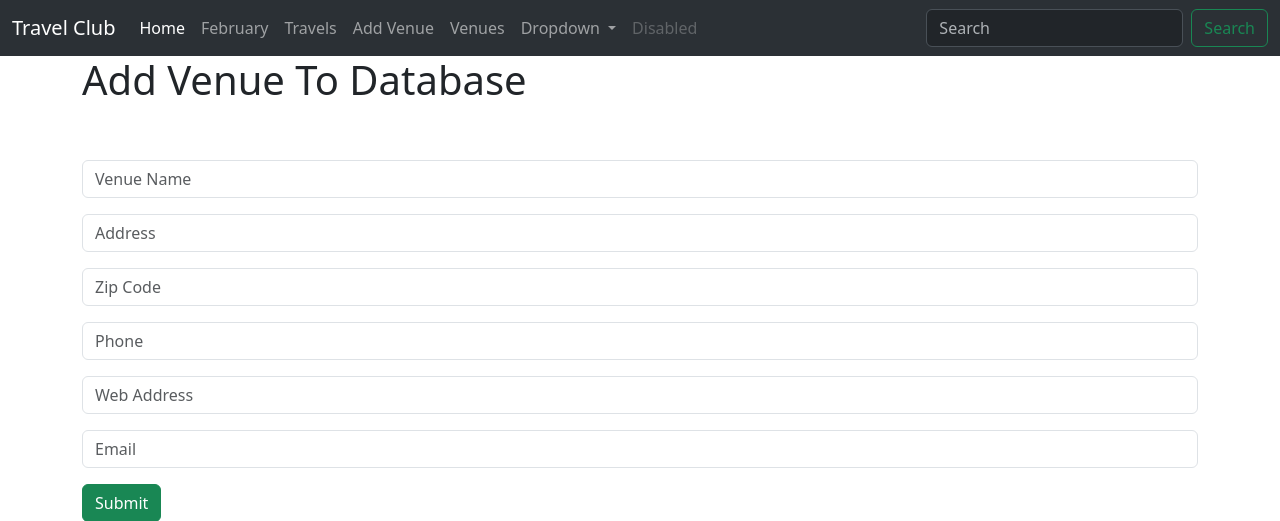
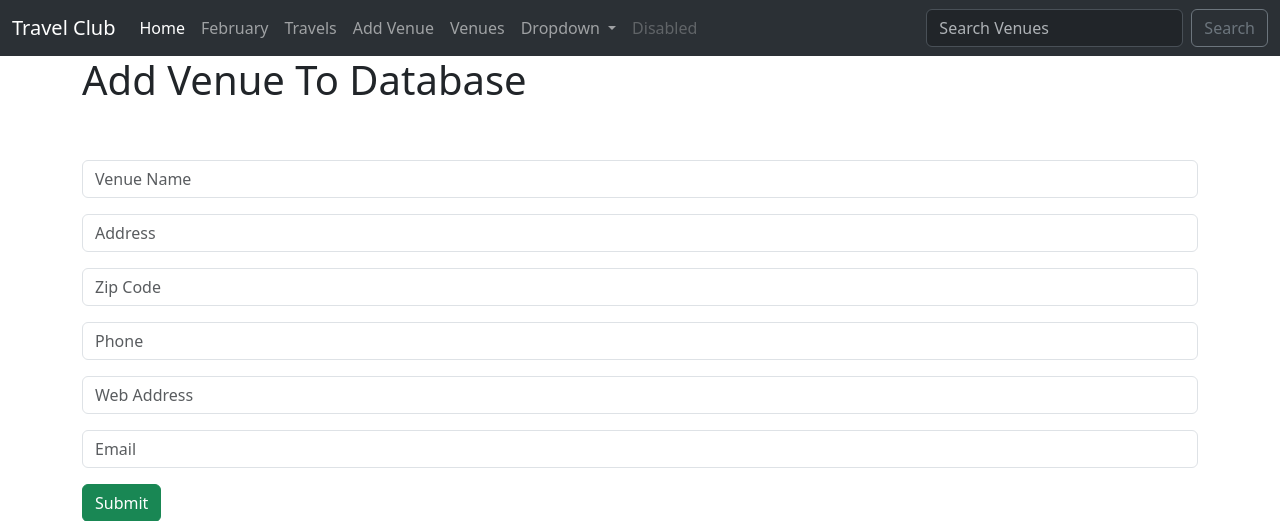
Before and after one commit to SebastianSloma/Travel_club, a Django app: page /add_venue in a window 1280 px wide. Shown: the top 521 px of the page. Run offline with Django 4.2, Linux system fonts and the light colour scheme.

Commit message:
created search page and function search venues by search bar

```diff
--- a/travel/templates/travel/navbar.html
+++ b/travel/templates/travel/navbar.html
@@ -36,9 +36,10 @@
             <a class="nav-link disabled">Disabled</a>
           </li>
         </ul>
-        <form class="d-flex" role="search">
-          <input class="form-control me-2 bg-dark" type="search" placeholder="Search" aria-label="Search">
-          <button class="btn btn-outline-success" type="submit">Search</button>
+        <form class="d-flex" role="search" method=POST action="{% url 'search-venues' %}">
+          {% csrf_token %}
+          <input class="form-control me-2 bg-dark" type="search" placeholder="Search Venues" aria-label="Search" name="searched">
+          <button class="btn btn-outline-secondary" type="submit">Search</button>
         </form>
       </div>
     </div>
--- a/travel/urls.py
+++ b/travel/urls.py
@@ -9,5 +9,6 @@ path('', views.home, name='home'),
     path('travels', views.all_travels, name='list-travels'),
     path('add_venue', views.add_venue, name='add-venue'),
     path('list_venues', views.list_venues, name='list-venues'),
-    path('show_venue/<venue_id>', views.show_venue, name='show-venue')
+    path('show_venue/<venue_id>', views.show_venue, name='show-venue'),
+    path('search_venues', views.search_venues, name='search-venues'),
 ]
--- a/travel/views.py
+++ b/travel/views.py
@@ -7,6 +7,19 @@ from .forms import VenueForm
 from django.http import HttpResponseRedirect
 
 # Create your views here.
+
+def search_venues(request):
+    if request.method =='POST':
+        searched = request.POST['searched']
+        venues = Venue.objects.filter(name__contains=searched)
+
+        return render(request, 'travel/search_venues.html',
+        {'searched':searched, 'venues':venues})
+    else:
+        return render(request, 'travel/search_venues.html',
+        {})
+
+
 
 def show_venue(request, venue_id):
     venue = Venue.objects.get(pk=venue_id)
```
Also changed, not shown: travel/templates/travel/search_venues.html (added, +17 -0 lines).
